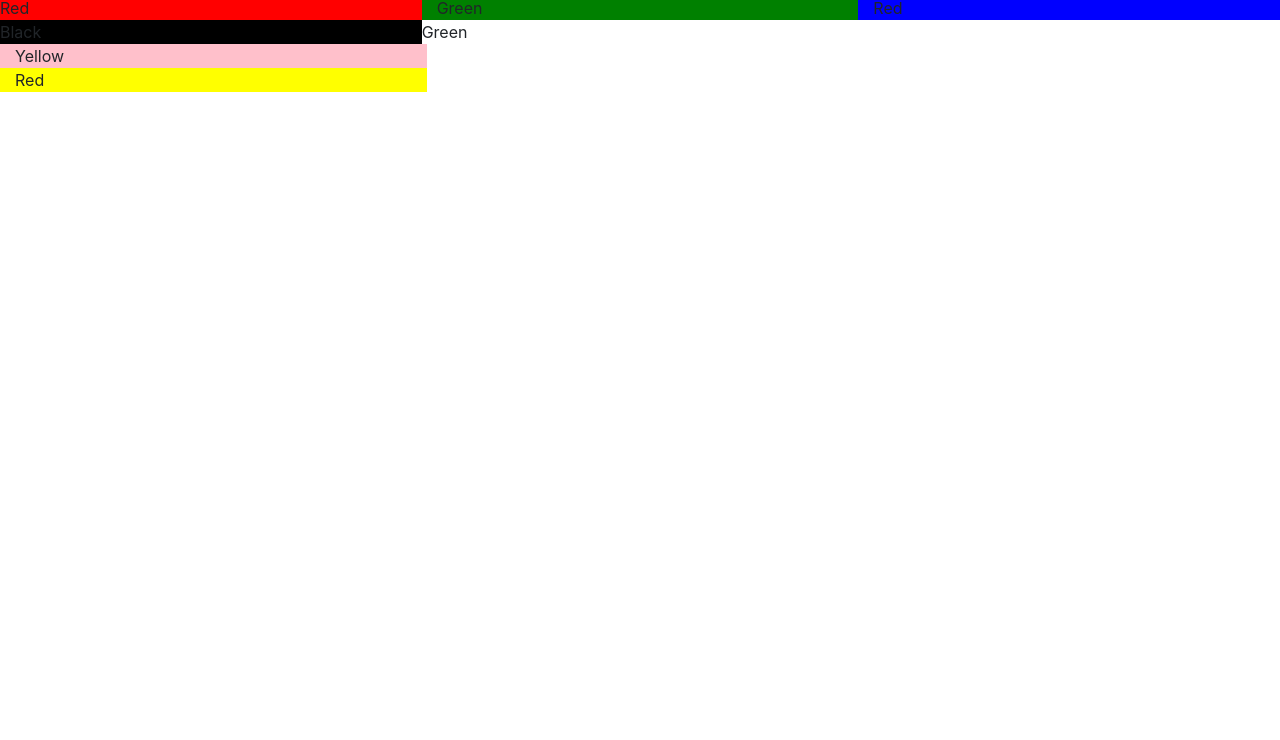
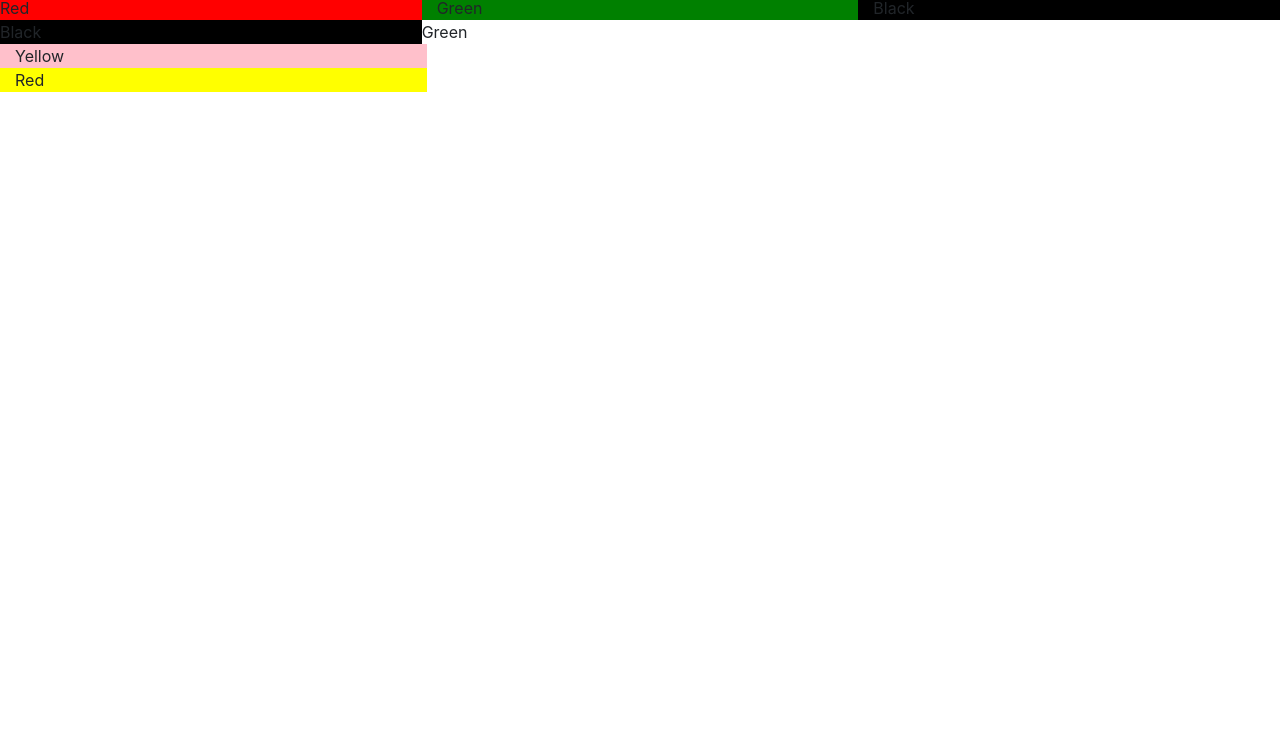
Before and after one commit to jamesrooney-keele/Sample, a plain HTML site: page index.html in a window 1280 px wide. Shown: the part 60-800 px from the top of the page. Drawn offline with nearby package versions, Linux system fonts and the light colour scheme.

Commit message:
new changes to color

```diff
--- a/index.html
+++ b/index.html
@@ -13,7 +13,7 @@
 
 		<div class='col-4' style='background-color: red'> Red</div>
 		<div class='col-4' style='background-color: green'> Green</div>
-		<div class='col-4' style='background-color: blue'> Red</div>
+		<div class='col-4' style='background-color: black'> Black</div>
 		<div class='col-4' style='background-color: black'> Black</div
 		<div class='col-4' style='background-color: white'> Green</div>
 		<div class='col-4' style='background-color: pink'> Yellow</div>
```
